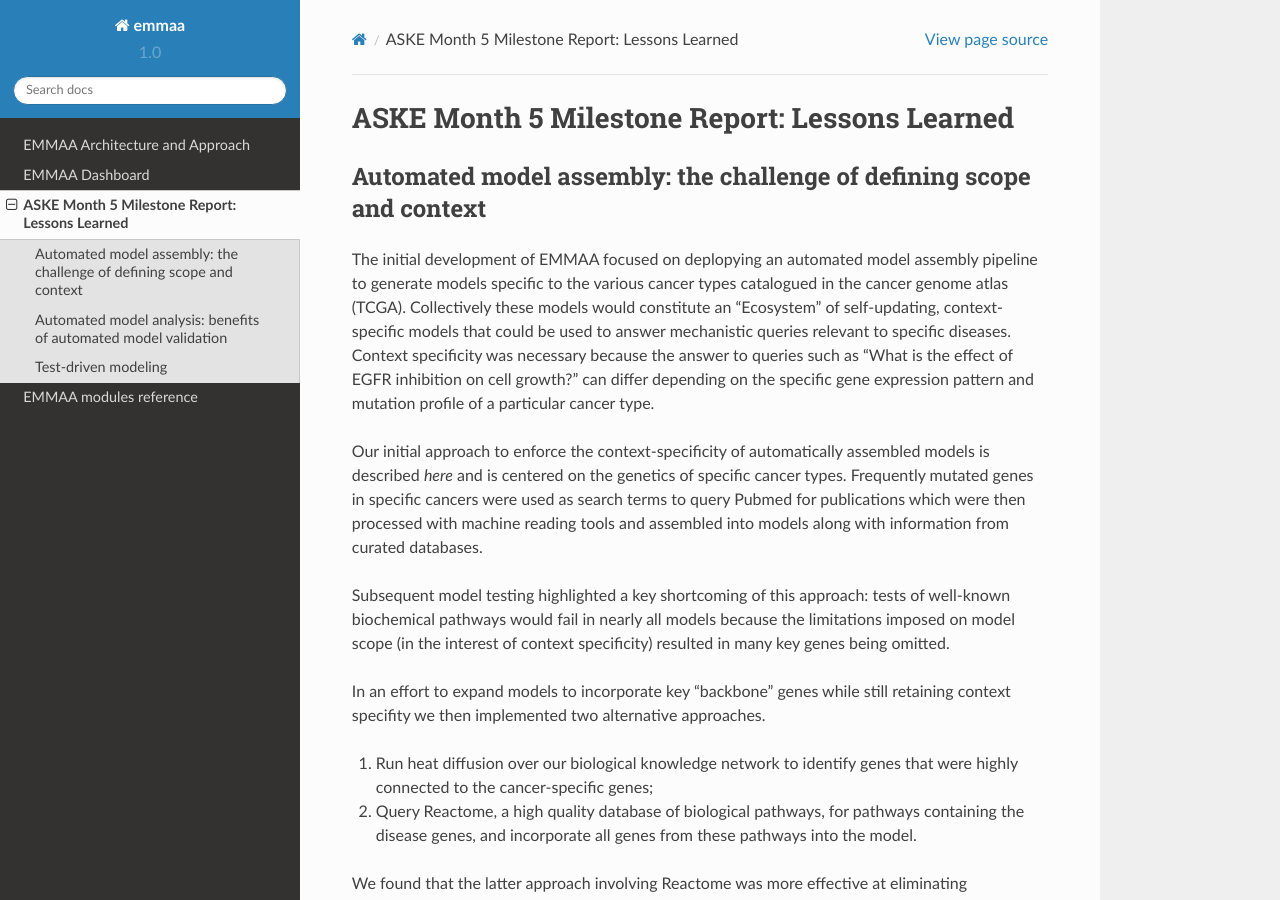
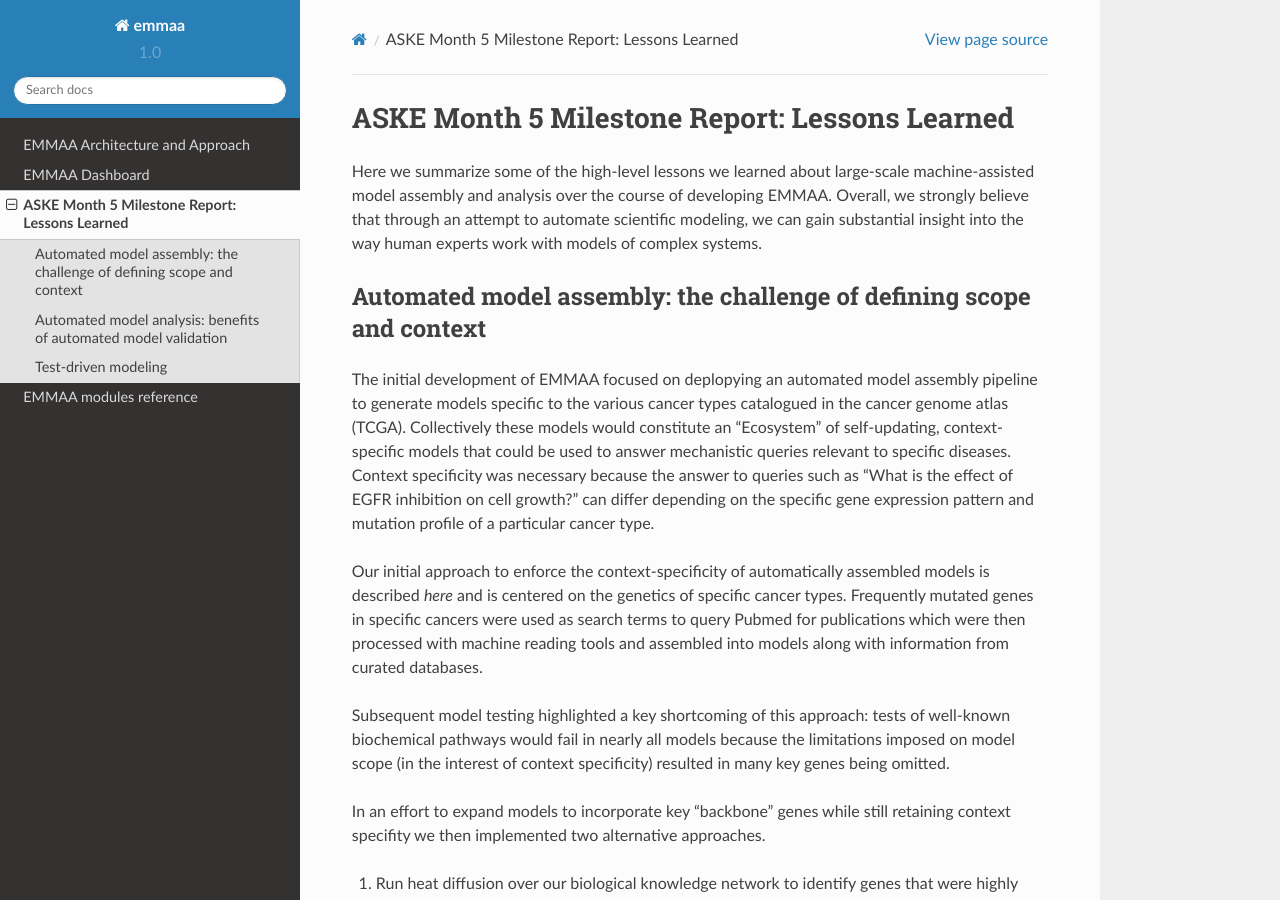
Before and after one commit to gyorilab/emmaa, a Sphinx documentation site: the page built from doc/month5_report.rst, in a window 1280 px wide and 900 px high. Built offline with Sphinx 7.4.7 and the Read the Docs theme 2.0.0, drawn with Linux system fonts in a browser that asks for light colours; some of the changed text lies outside the part shown.

Commit message:
Add an intro paragraph to lessons learned

```diff
--- a/doc/month5_report.rst
+++ b/doc/month5_report.rst
@@ -1,5 +1,11 @@
 ASKE Month 5 Milestone Report: Lessons Learned
 ==============================================
+
+Here we summarize some of the high-level lessons we learned about large-scale
+machine-assisted model assembly and analysis over the course of developing
+EMMAA. Overall, we strongly believe that through an attempt to automate
+scientific modeling, we can gain substantial insight into the way human
+experts work with models of complex systems.
 
 Automated model assembly: the challenge of defining scope and context
 ---------------------------------------------------------------------
@@ -84,10 +90,10 @@ Test-driven modeling
 --------------------
 
 A key observation that we have made during the development of EMMAA is of the
-value automated model testing not only as a means of post-hoc model validation,
+value of automated model testing not only as a means of post-hoc model validation,
 but also to support *test-driven modeling.* That is, the *construction* (in
 part manual) of scientific models based on a corpus of qualitative experimental
-constraints.  This is by analogy with `test-driven development
+constraints. This is by analogy with `test-driven development
 <https://en.wikipedia.org/wiki/Test-driven_development>`_ in software
 engineering in which the tests are written first, and program features are only
 added to satisfy the tests.
```
